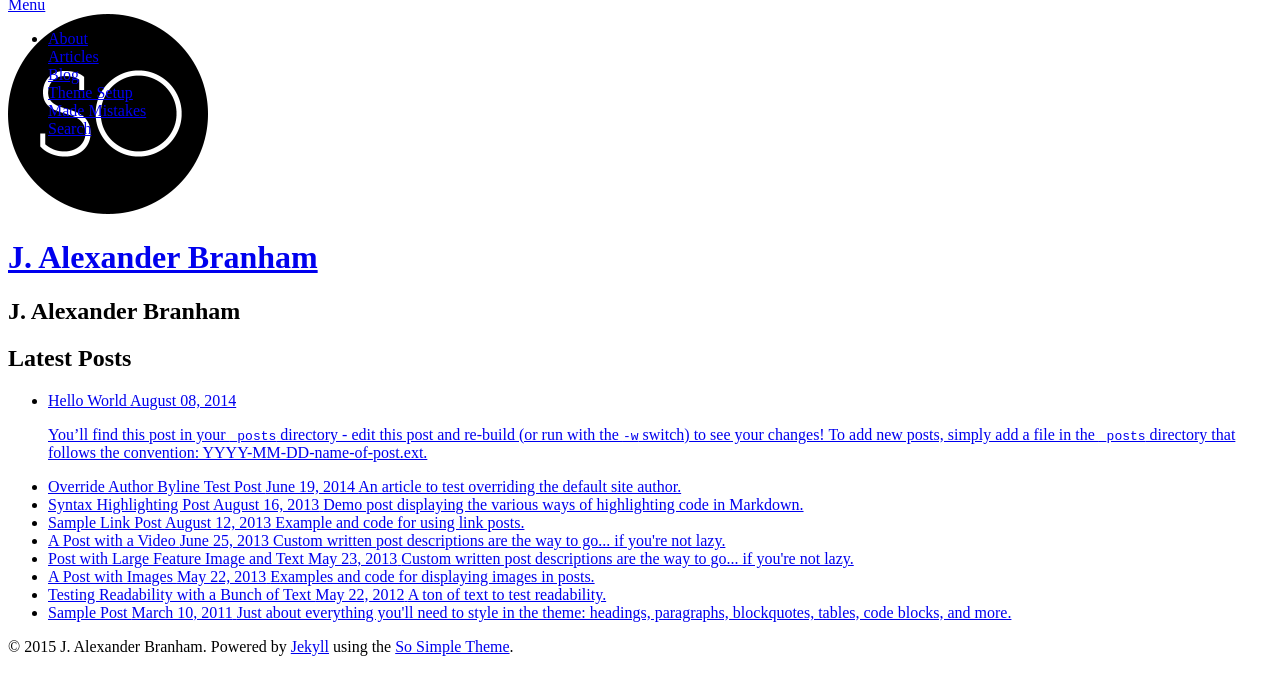
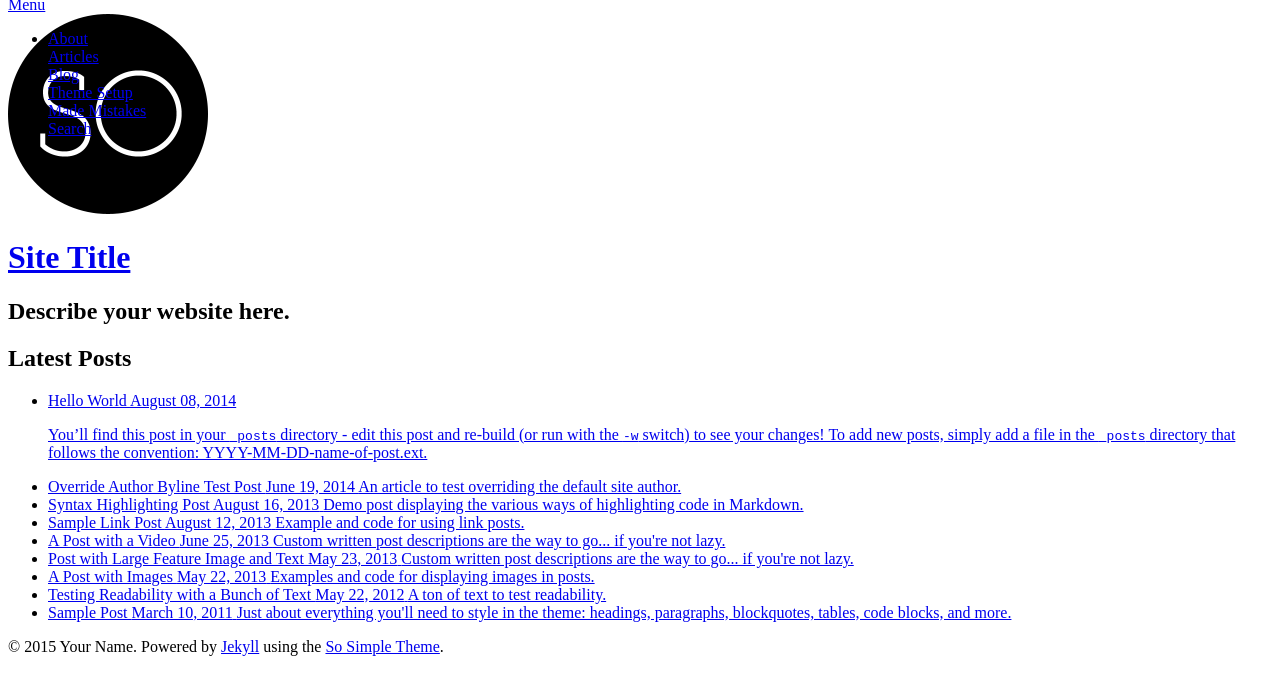
Before and after one commit to jabranham/personal-website, a Jekyll site: the page built from index.html, in a window 1280 px wide, cut to the strip 112-807 px from the top of the page. Built offline with Jekyll 4.4.1, drawn with Linux system fonts in a browser that asks for light colours; nearby versions of some CDN libraries.

Commit message:
Revert "updated readme to point to the theme, configured my personal info in _config.yml"
This reverts commit 1647185718544d6f00fd207cd66b7f1ed4a48d39.

```diff
--- a/_config.yml
+++ b/_config.yml
@@ -1,8 +1,8 @@
 # Site wide configuration
 
-title: J. Alexander Branham
+title: Site Title
 locale: en_US
-description: J. Alexander Branham
+description: Describe your website here.
 logo: site-logo.png
 search: true
 url: http://localhost:4000
@@ -31,13 +31,13 @@ exclude: ["lib", "config.rb", "Capfile", "config", "log", "Rakefile", "Rakefile.
 
 # Site owner
 owner:
-  name: J. Alexander Branham
+  name: Your Name
   avatar: bio-photo.jpg
-  email: branham@utexas.edu
+  email: you@email.com
   disqus-shortname:
   twitter: #username
   facebook: #username
-  github: jabranham
+  github: #username
   stackexchange: #http://stackoverflow.com/users/123456/username
   linkedin: #username
   instagram: #username
@@ -47,7 +47,7 @@ owner:
   weibo: #userid
   google:
     plus: #username
-    analytics: UA-65548469-1
+    analytics:
     verify:
     ad-client:
     ad-slot:
```
Also changed, not shown: README.md.
